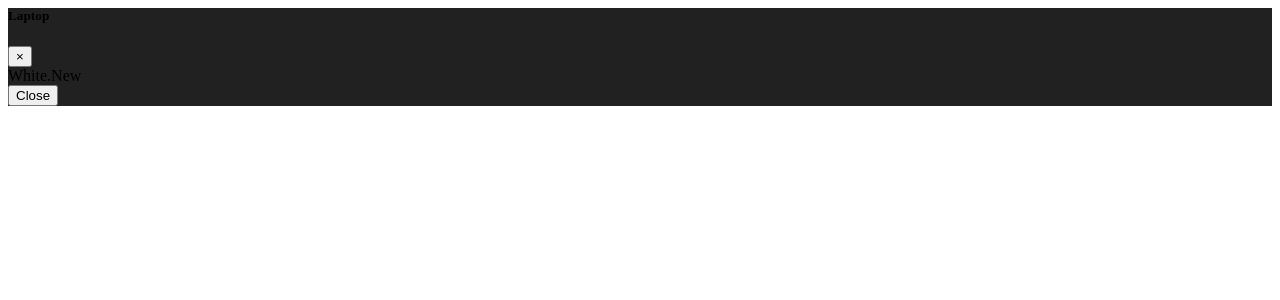
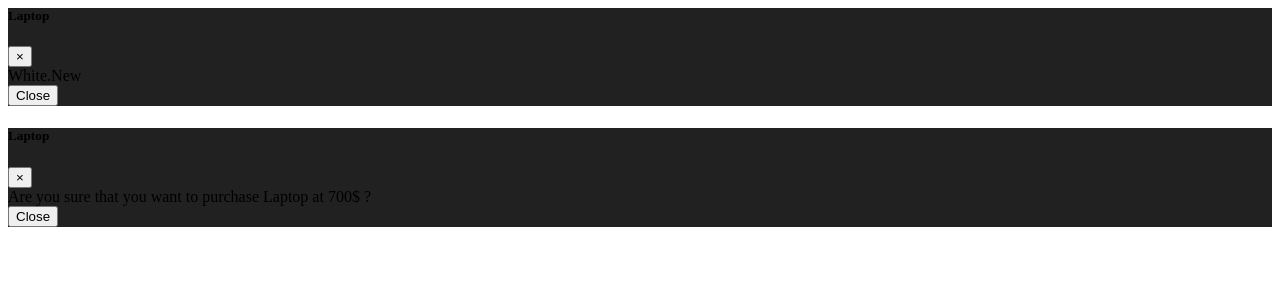
Before and after one commit to njerigathigi/FlaskMarket, a Flask app: template market/templates/includes/items_modals.html in a window 1280 px wide. Shown: the top 300 px of the page. Run offline with Flask 2, Linux system fonts and the light colour scheme; the template is opened without the code that fills it: values that come from a table or form of the project are taken from there, others are empty; data comes from the database, SQL or seed files in the repository.

Commit message:
create purchase modal per item

```diff
--- a/market/templates/includes/items_modals.html
+++ b/market/templates/includes/items_modals.html
@@ -7,7 +7,7 @@
 
 <!-- Button trigger modal -->
 
-  <!-- Modal -->
+  <!-- More Info Modal -->
   <!-- give unique id for each modal -->
 <div class="modal fade" id="Modal-MoreInfo-{{item.id}}" tabindex="-1" role="dialog" aria-labelledby="exampleModalLabel" aria-hidden="true">
  <div class="modal-dialog" role="document">
@@ -29,3 +29,25 @@
       </div>
     </div>
 </div>
+
+<!-- Purchase Item Modal-->
+<div class="modal fade" id="Modal-PurchaseItem-{{ item.id }}" tabindex="-1" role="dialog" aria-labelledby="exampleModalLabel" aria-hidden="true">
+  <div class="modal-dialog" role="document">
+     <div class="modal-content">
+         <div class="modal-header">
+           <h5 class="modal-title" id="exampleModalLabel">
+             {{ item.name }}
+           </h5>
+           <button type="button" class="close" data-dismiss="modal" aria-label="Close">
+             <span aria-hidden="true">&times;</span>
+           </button>
+         </div>
+         <div class="modal-body">
+          Are you sure that you want to purchase {{ item.name }} at {{ item.price }}$ ?
+         </div>
+         <div class="modal-footer">
+           <button type="button" class="btn btn-secondary" data-dismiss="modal">Close</button>
+         </div>
+       </div>
+     </div>
+ </div>
```
